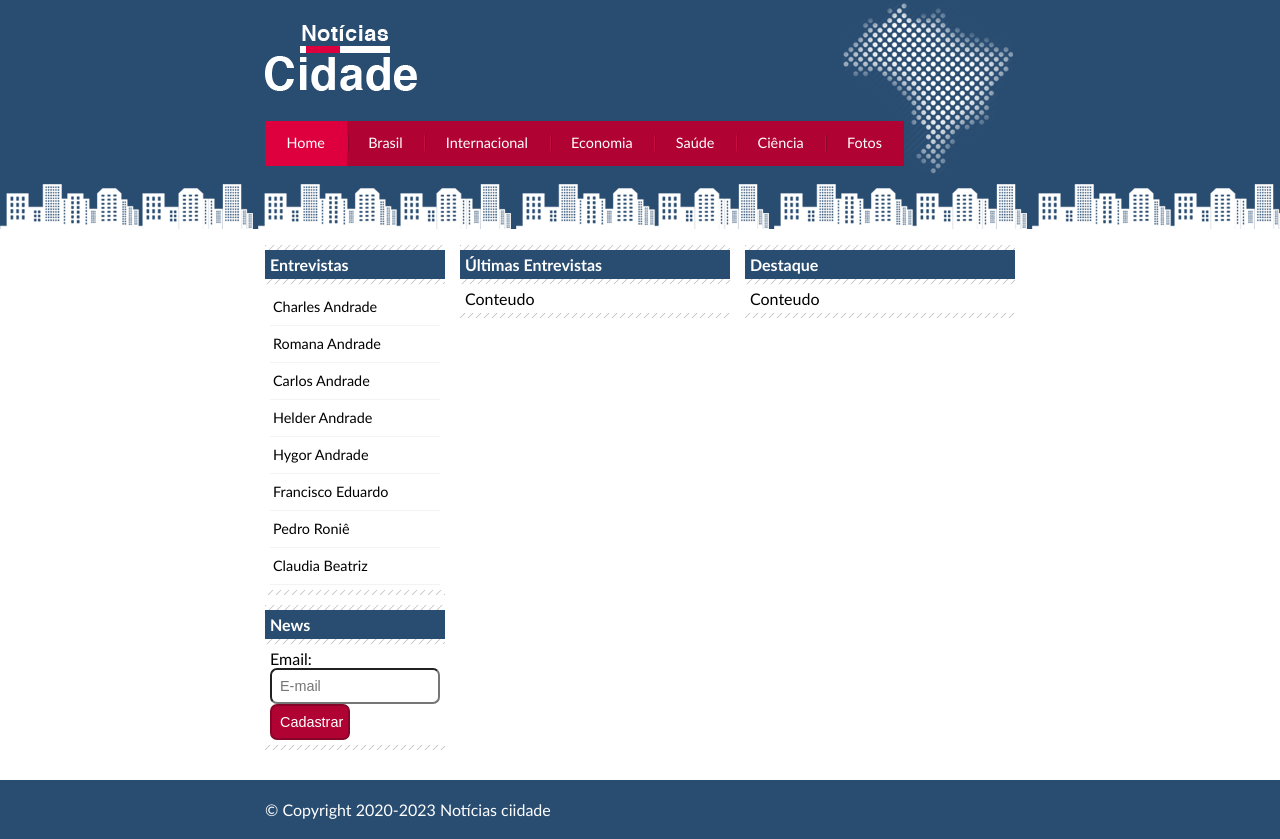
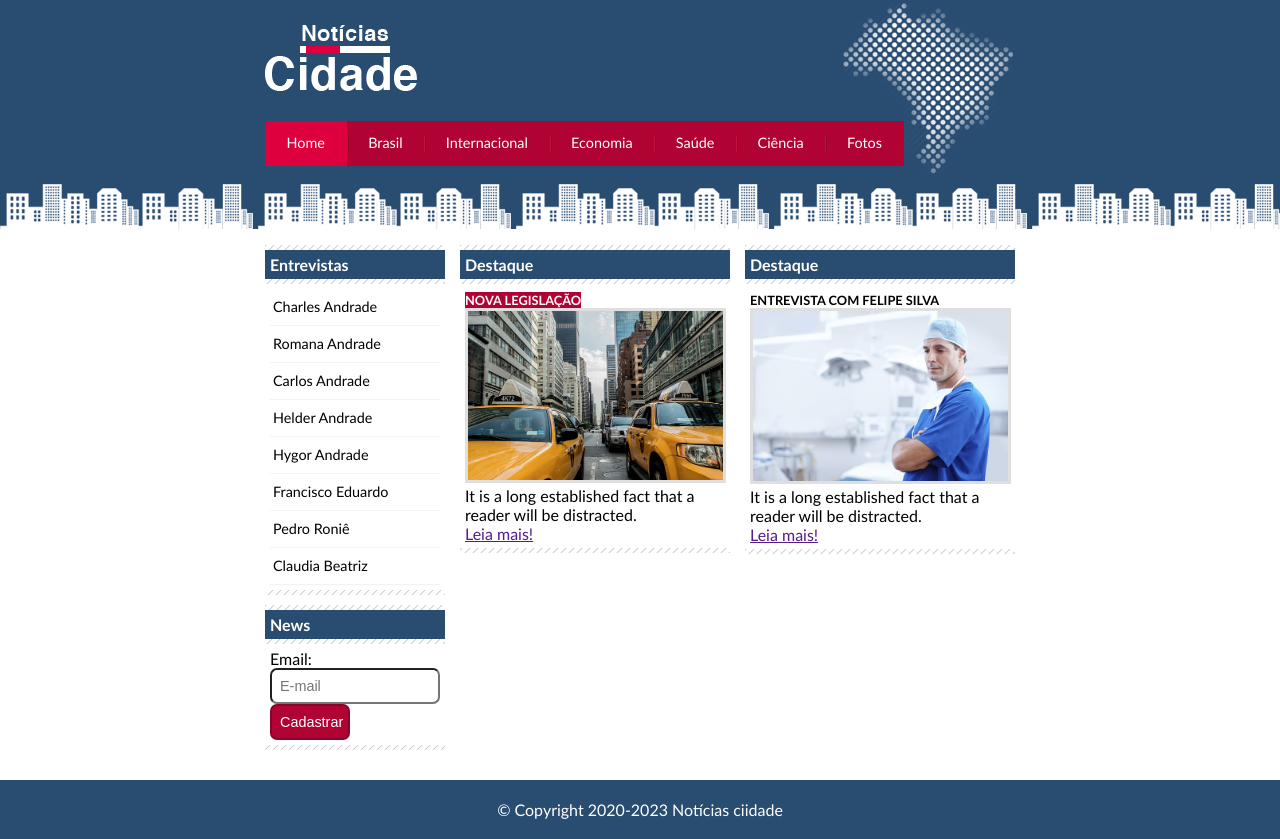
Before and after one commit to iStarkCR/Noticias-Cidade, a plain HTML site: page index.html in a window 1280 px wide. Drawn offline with Linux system fonts and the light colour scheme.

Commit message:
contrucao das colunas de conteudos

```diff
--- a/css/style.css
+++ b/css/style.css
@@ -170,6 +170,30 @@ input.submit {
     border: 2px solid #870529;
 }
 
+/*Formatando imagens*/
+
+img.imagem-principal {
+    width: 98%;
+    border: 3px solid #dfdfdf;
+}
+
+/*Formatando cabeçaçho*/
+
+h3 {
+    text-transform: uppercase;
+    display: inline;
+    font-size: 0.8em;
+    pad: 3px;
+}
+.destaque h3 {
+    background: #b10333;
+    color: #fff;
+}
+
+.entresvista h3 {
+    background: #de003e;
+}
+
 /* Rodape*/
 #container-rodape {
     background: #294c71;
@@ -180,4 +204,5 @@ input.submit {
     width: 750px;
     margin: 0 auto;
     color: #fff;
+    text-align: center;
 }
--- a/index.html
+++ b/index.html
@@ -47,10 +47,15 @@
             <!--Inicio Primario-->
             <div id="primario">
 
-                <div class="caixa">
-                    <h2>Últimas Entrevistas</h2>
+                <div class="caixa destaque">
+                    <h2>Destaque</h2>
                     <div class="caixa-conteudo">
-                        Conteudo
+                        <h3>Nova legislação</h3>
+                        <img class="imagem-principal" src="img/taxi.jpg" alt="" width="100%">
+                        <p>
+                            It is a long established fact that a reader will be distracted.
+                        </p>
+                        <a href="">Leia mais!</a>
                     </div>
                 </div>
             </div><!--Fim primario-->
@@ -58,10 +63,15 @@
             <!--Inicio Secundario-->
             <div id="secundario">
 
-                <div class="caixa">
+                <div class="caixa entrevista">
                     <h2>Destaque</h2>
                     <div class="caixa-conteudo">
-                        Conteudo
+                        <h3>Entrevista com Felipe Silva</h3>
+                        <img class="imagem-principal" src="img/doutor.jpg" alt="" width="100%">
+                        <p>
+                            It is a long established fact that a reader will be distracted.
+                        </p>
+                        <a href="">Leia mais!</a>
                     </div>
                 </div>
             </div> <!--Fim Secundario-->
```
